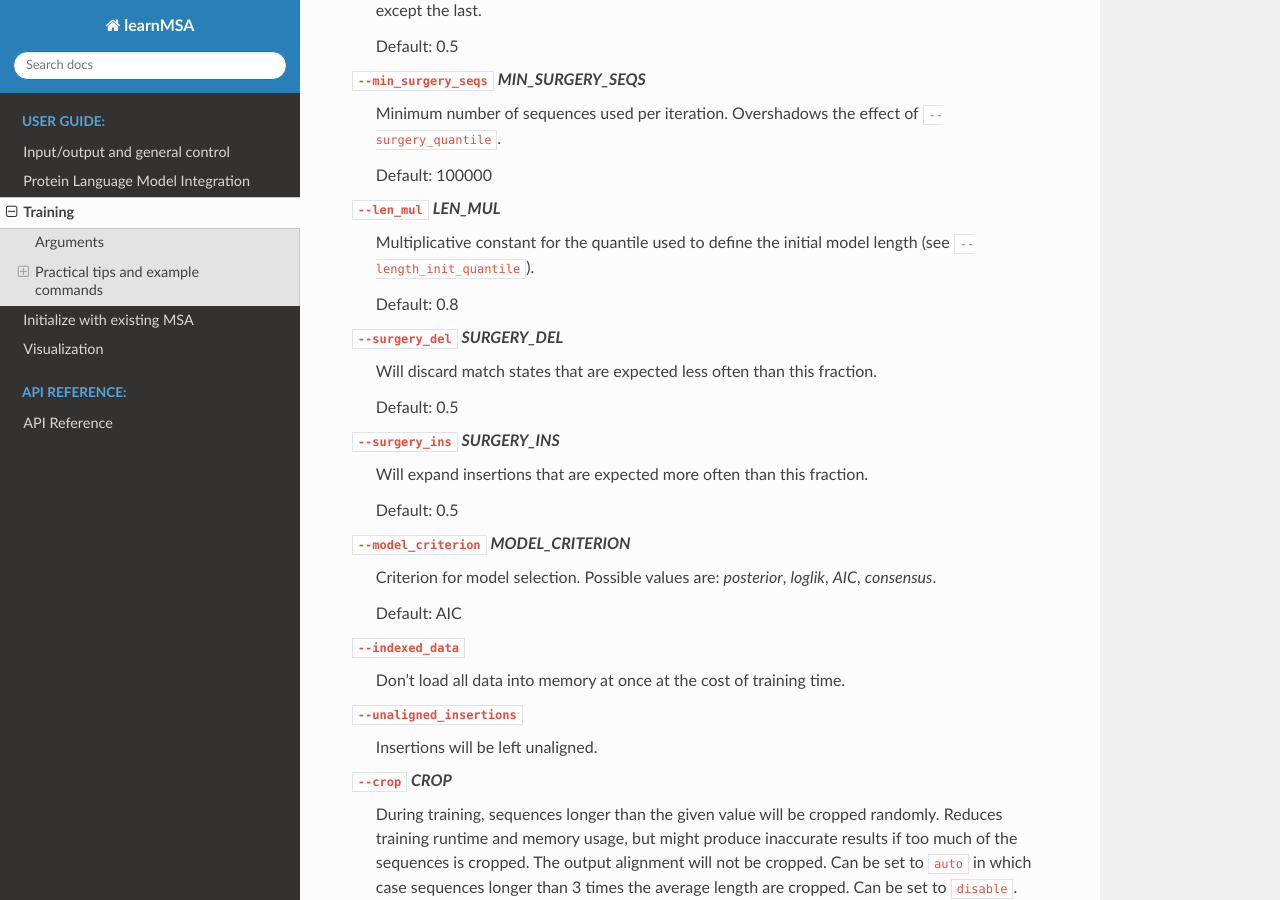
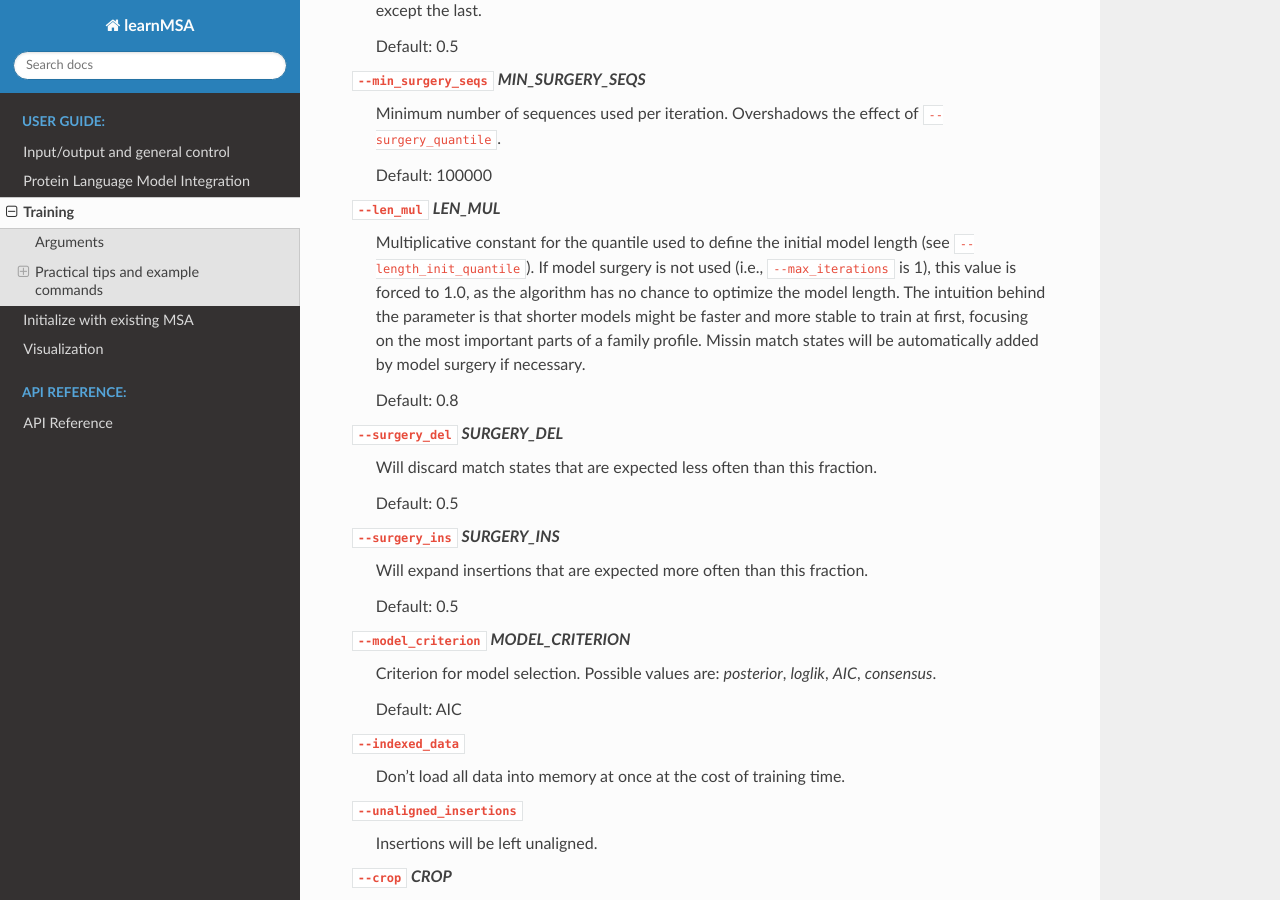
Before and after one commit to Gaius-Augustus/learnMSA, a Sphinx documentation site: the page built from docs/training.rst, in a window 1280 px wide and 900 px high, scrolled down 1627 px. Built offline with Sphinx 7.4.7 and the Read the Docs theme 3.1.0, drawn with Linux system fonts in a browser that asks for light colours.

Commit message:
force len_mul to 1 if only 1 iteration is done

```diff
--- a/docs/training.rst
+++ b/docs/training.rst
@@ -88,7 +88,13 @@ differ slighly in their initialization, length (number of match states) and
 
 ``--len_mul`` *LEN_MUL*
     Multiplicative constant for the quantile used to define the initial model
-    length (see ``--length_init_quantile``).
+    length (see ``--length_init_quantile``). If model surgery is not used
+    (i.e., ``--max_iterations`` is 1), this value is forced to 1.0, as the
+    algorithm has no chance to optimize the model length.
+    The intuition behind the parameter is that shorter models might be faster
+    and more stable to train at first, focusing on the most important parts of
+    a family profile. Missin match states will be automatically added by model
+    surgery if necessary.
 
     Default: 0.8
 
```
Also changed, not shown: 1 other file.
